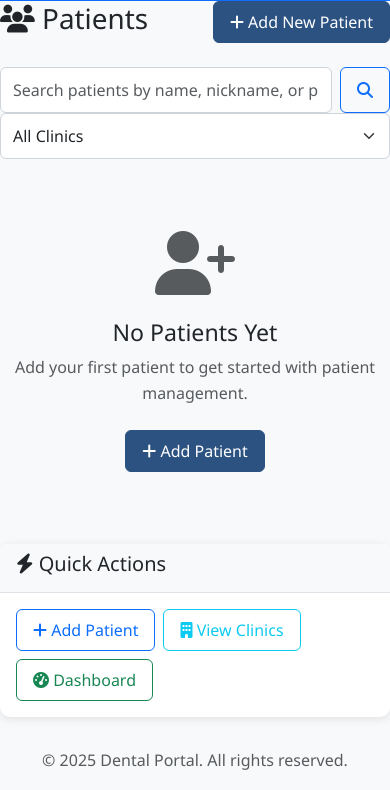
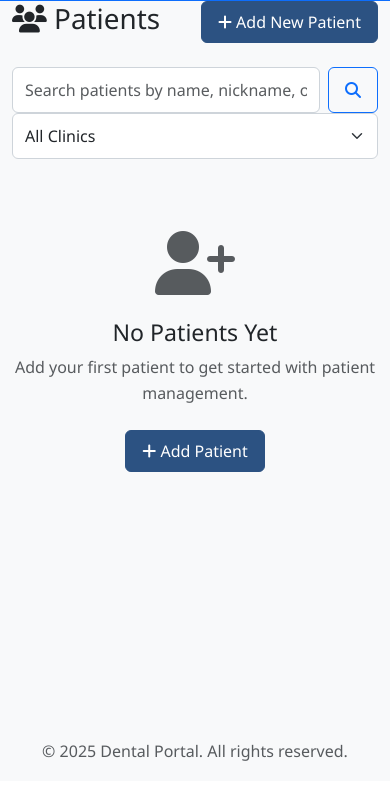
Before and after one commit to jaspherramos98/MyDentalPortal, a Flask app: page /patients in a window 390 px wide. Shown: the part 63-853 px from the top of the page. After the commit the page ends 824 px from the top, so only its background shows below. Run offline with Flask 3, Linux system fonts and the light colour scheme; the visitor is signed in with stand-in values (Sample User, id 1); data that the repository does not hold is empty; some libraries are stand-ins or nearby versions.

Commit message:
Mobile: page padding, header buttons, avatar, chart header/card
Batch of mobile fixes (all desktop-safe via @media or scoped selectors):
- Edge-to-edge content: add horizontal padding to .main-content on mobile
  (several pages drop content straight into the content block with no container).
- Dashboard: header action buttons wrap + stay right-justified on mobile.
- Patient detail: action btn-group (.patient-actions) wraps instead of
  overflowing off-screen.
- Patients list: avatar stays circular (flex-shrink:0, was squished to an oval);
  removed the redundant Quick Actions card.
- Dental chart (via base.html, SACRED file untouched): header Export/Back buttons
  wrap right-aligned on mobile; blue section-title bar made flush to the card so
  the white corner gaps are gone.

Co-Authored-By: Claude Opus 4.8 (1M context) <noreply@anthropic.com>

```diff
--- a/templates/base.html
+++ b/templates/base.html
@@ -294,6 +294,44 @@
                 left: 10px;
                 max-width: none;
             }
+
+            /* Give page content breathing room on phones. Several pages drop
+               content straight into the content block with no container, so
+               without this they run edge-to-edge. Desktop is unaffected. */
+            .main-content {
+                padding-left: 12px;
+                padding-right: 12px;
+            }
+
+            /* Patient-detail action buttons: let the btn-group wrap to multiple
+               rows on mobile instead of overflowing off-screen. */
+            .patient-actions.btn-group {
+                flex-wrap: wrap;
+                gap: 6px;
+            }
+            .patient-actions.btn-group > .btn,
+            .patient-actions.btn-group > form > .btn {
+                border-radius: 6px !important;
+            }
+
+            /* Dental chart header: wrap the Export PDF / Back buttons below the
+               title and keep them right-aligned on mobile. */
+            .chart-header > .d-flex { flex-wrap: wrap; gap: 8px; }
+            .chart-header > .d-flex > div:last-child { margin-left: auto; }
+        }
+
+        /* Dental chart: make the blue "Dental Chart" bar fill the card edges so
+           there are no white gaps in the card corners around it. (Scoped, and
+           there is only one .section-title, so this is contained.) */
+        .teeth-section .section-title {
+            margin: -15px -15px 10px -15px;
+            border-radius: 8px 8px 0 0;
+        }
+
+        /* Keep the patient avatar a circle — without flex-shrink:0 it gets
+           squished horizontally in a narrow flex row and turns into an oval. */
+        .patient-avatar {
+            flex-shrink: 0;
         }
 
         /* Keep a fixed bottom-right action button (e.g. the dental chart's
--- a/templates/dashboard/index.html
+++ b/templates/dashboard/index.html
@@ -8,9 +8,9 @@
 {% block content %}
 <div class="dashboard-container">
     <!-- Header Section -->
-    <div class="d-flex justify-content-between align-items-center mb-4">
+    <div class="d-flex justify-content-between align-items-center flex-wrap gap-2 mb-4">
         <h1><i class="fas fa-tachometer-alt text-primary"></i> Dashboard</h1>
-        <div>
+        <div class="ms-auto">
             <a href="{{ url_for('clinics.create_clinic') }}" class="btn btn-outline-primary me-2">
                 <i class="fas fa-building"></i> Add Clinic
             </a>
--- a/templates/patients/detail.html
+++ b/templates/patients/detail.html
@@ -22,7 +22,7 @@
                     <i class="fas fa-building"></i> {{ clinic.name }}
                 </p>
             </div>
-            <div class="btn-group" role="group">
+            <div class="btn-group patient-actions" role="group">
                 <a href="{{ url_for('patients.list_patients') }}" class="btn btn-outline-secondary">
                     <i class="fas fa-arrow-left"></i> Back
                 </a>
--- a/templates/patients/list.html
+++ b/templates/patients/list.html
@@ -145,28 +145,4 @@
     </a>
 </div>
 {% endif %}
-
-<!-- Quick Actions -->
-<div class="row mt-4">
-    <div class="col-12">
-        <div class="card">
-            <div class="card-header">
-                <h5><i class="fas fa-bolt"></i> Quick Actions</h5>
-            </div>
-            <div class="card-body">
-                <div class="d-flex gap-2 flex-wrap">
-                    <a href="{{ url_for('patients.create_patient') }}" class="btn btn-outline-primary">
-                        <i class="fas fa-plus"></i> Add Patient
-                    </a>
-                    <a href="{{ url_for('clinics.list_clinics') }}" class="btn btn-outline-info">
-                        <i class="fas fa-building"></i> View Clinics
-                    </a>
-                    <a href="{{ url_for('main.dashboard') }}" class="btn btn-outline-success">
-                        <i class="fas fa-tachometer-alt"></i> Dashboard
-                    </a>
-                </div>
-            </div>
-        </div>
-    </div>
-</div>
 {% endblock %}
```
